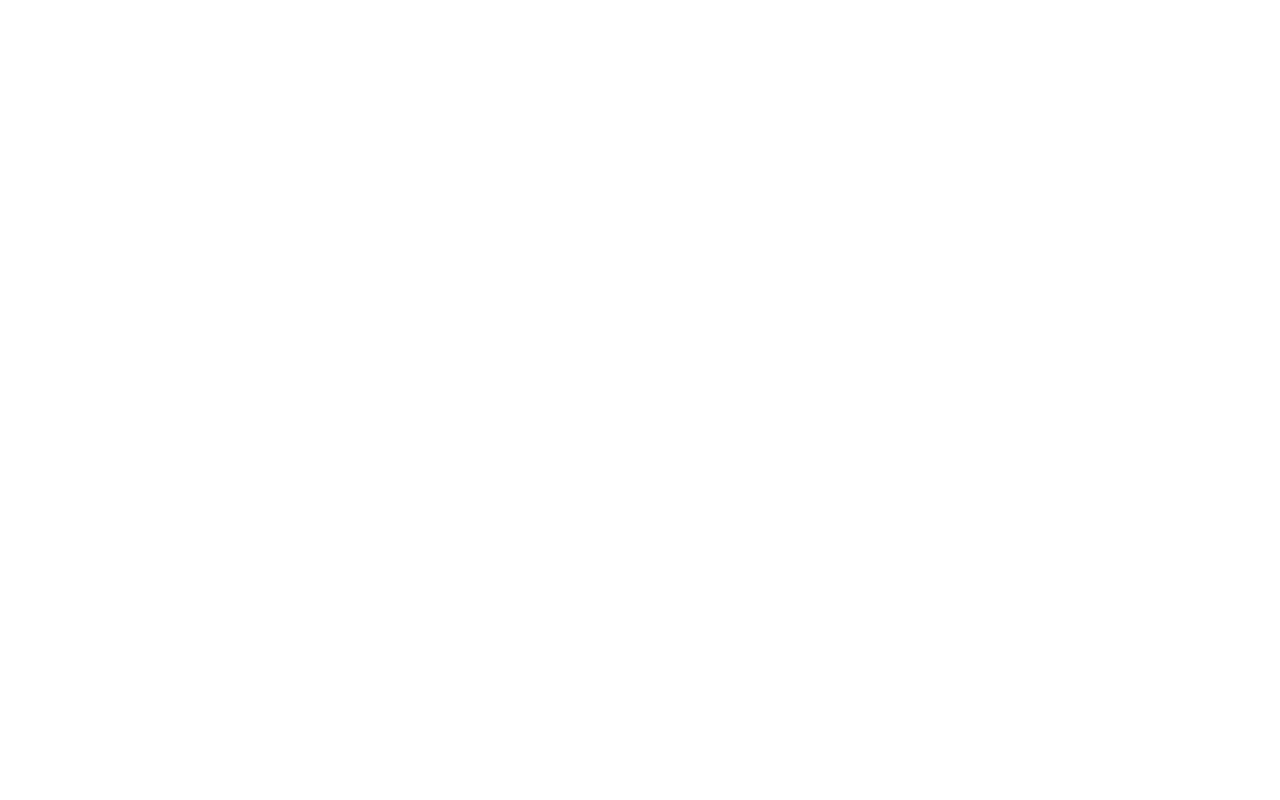
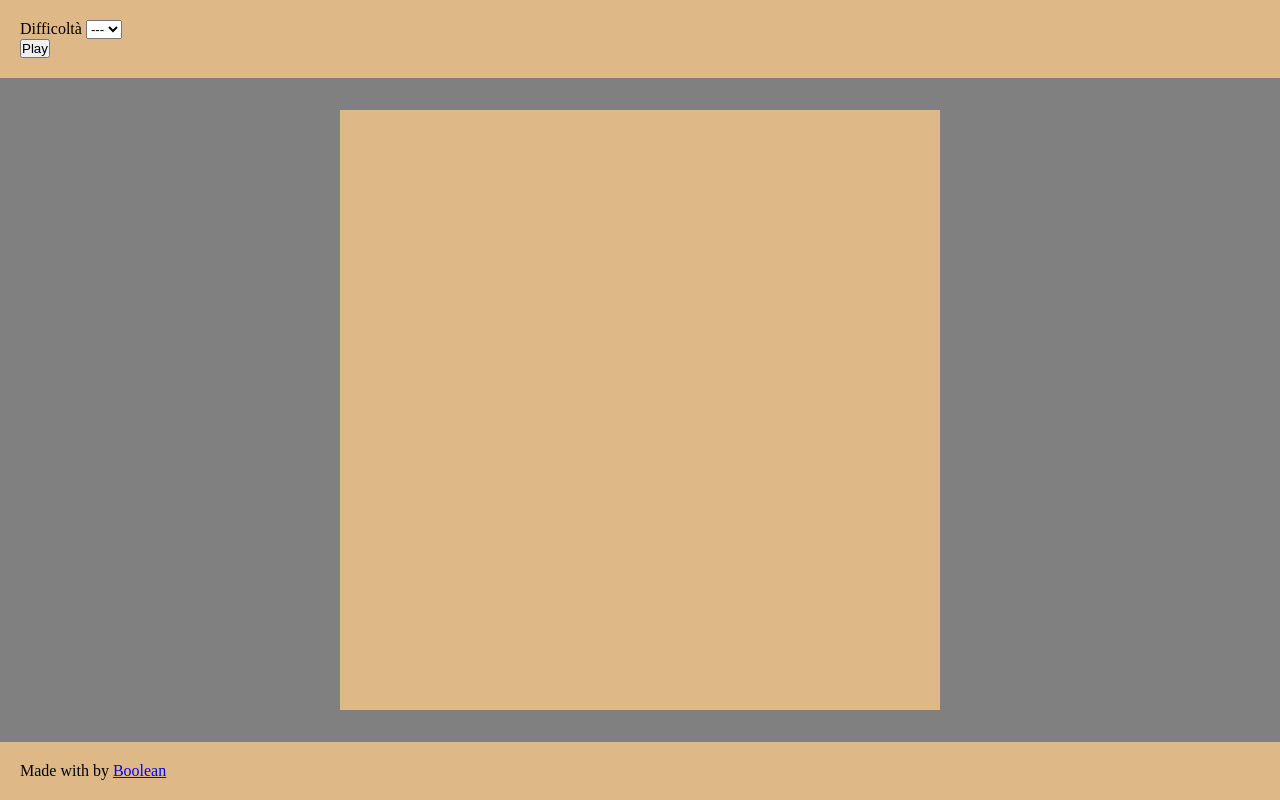
Before and after one commit to broyettore/js-campominato-grid, a plain HTML site: page index.html in a window 1280 px wide. Drawn offline with Linux system fonts and the light colour scheme.

Commit message:
Basic structure no styling

```diff
--- a/assets/css/style.css
+++ b/assets/css/style.css
@@ -0,0 +1,54 @@
+* {
+    margin: 0;
+    padding: 0;
+    box-sizing: border-box;
+}
+
+
+body {
+    height: 100vh;
+    display: flex;
+    flex-direction: column;
+}
+
+header, footer {
+    padding: 20px;
+    background-color: burlywood;
+}
+
+main {
+    display: flex;
+    justify-content: center;
+    align-items: center;
+    flex-grow: 1;
+    background-color: gray
+}
+
+.game-board {
+    display: flex;
+    flex-wrap: wrap;
+    max-width: 600px;
+    width: 100%;
+    height: 600px;
+    background-color: burlywood;
+}
+
+.game-cell {
+    display: flex;
+    justify-content: center;
+    align-items: center;
+    width: calc(100% / 10);
+    height: calc(100% / 10);
+    background-color: chocolate;
+    border: 1px solid #000;
+    cursor: pointer;
+}
+
+.show {
+    display: flex;
+}
+
+.blue {
+    background-color: blue;
+    color: white;
+}
--- a/index.html
+++ b/index.html
@@ -15,13 +15,27 @@
 <body>
 
     <header>
+        <div class="logo-title"></div>
+        <div class="game-options">
+            <div class="mode">
+                <label for="difficulty">Difficoltà</label>
+                <select name="difficulty" id="difficulty">
+                    <option value="none">---</option>
+                    <option value="easy">---</option>
+                    <option value="medium">---</option>
+                    <option value="hard">---</option>
+                </select>
+            </div>
+            <button>Play</button>
+        </div>
     </header>
+
     <main>
+        <div class="game-board">
+        </div>
     </main>
-    <footer>
-    </footer>
 
-
+    <footer>Made with by <a href="#">Boolean</a></footer>
 
     <script src="assets/js/main.js"></script>
 </body>
```
